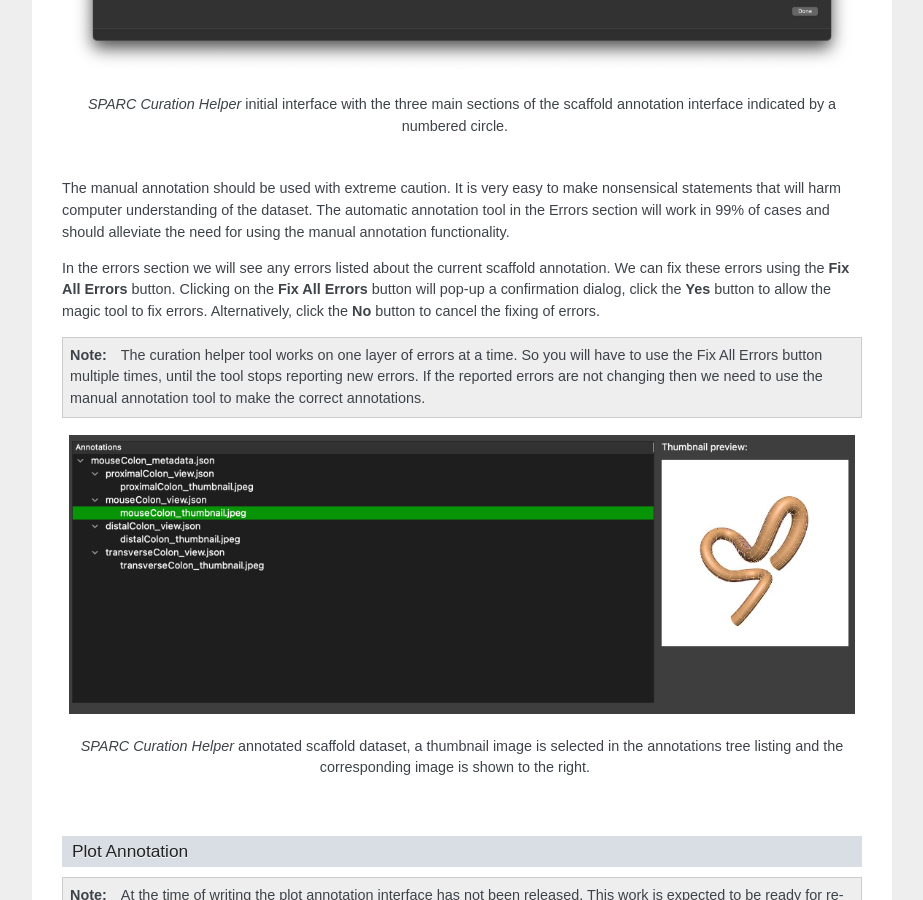
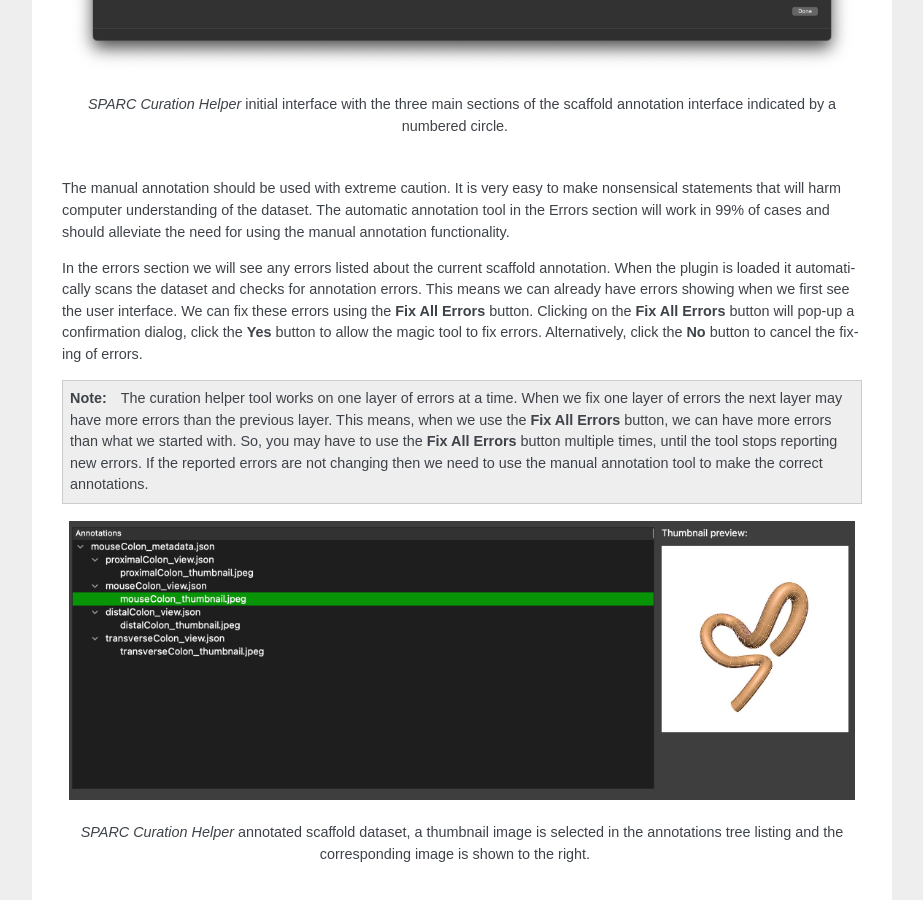
Before and after one commit to mapclient-plugins/mapclientplugins.sparccurationhelperstep, a Sphinx documentation site: the page built from docs/index.rst, in a window 1280 px wide and 900 px high, scrolled down 2748 px. Shown: the whole window, without its empty margins (198-1121 px from the left). Built offline with Sphinx 7.4.7, drawn with Linux system fonts in a browser that asks for light colours.

Commit message:
Improve documentation for scaffold annotation errors.

```diff
--- a/docs/index.rst
+++ b/docs/index.rst
@@ -86,6 +86,8 @@ It is very easy to make nonsensical statements that will harm computer understan
 The automatic annotation tool in the Errors section will work in 99% of cases and should alleviate the need for using the manual annotation functionality.
 
 In the errors section we will see any errors listed about the current scaffold annotation.
+When the plugin is loaded it automatically scans the dataset and checks for annotation errors.
+This means we can already have errors showing when we first see the user interface.
 We can fix these errors using the **Fix All Errors** button.
 Clicking on the **Fix All Errors** button will pop-up a confirmation dialog, click the **Yes** button to allow the magic tool to fix errors.
 Alternatively, click the **No** button to cancel the fixing of errors.
@@ -93,7 +95,9 @@ Alternatively, click the **No** button to cancel the fixing of errors.
 .. note::
 
   The curation helper tool works on one layer of errors at a time.
-  So you will have to use the Fix All Errors button multiple times, until the tool stops reporting new errors.
+  When we fix one layer of errors the next layer may have more errors than the previous layer.
+  This means, when we use the **Fix All Errors** button, we can have more errors than what we started with.
+  So, you may have to use the **Fix All Errors** button multiple times, until the tool stops reporting new errors.
   If the reported errors are not changing then we need to use the manual annotation tool to make the correct annotations.
 
 .. _fig-mcp-sparc-curation-helper-annotated-scaffold-dialog:
```
